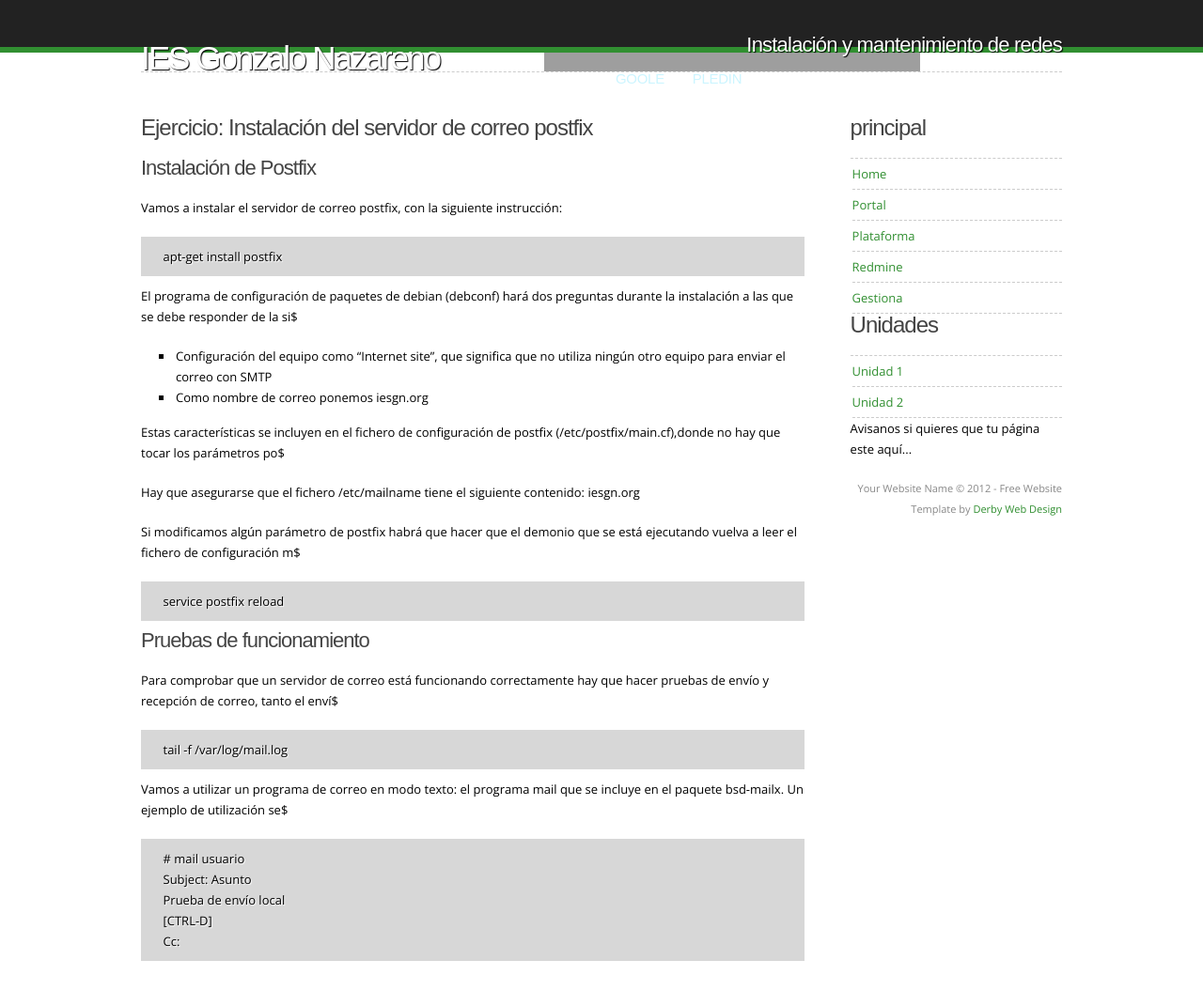
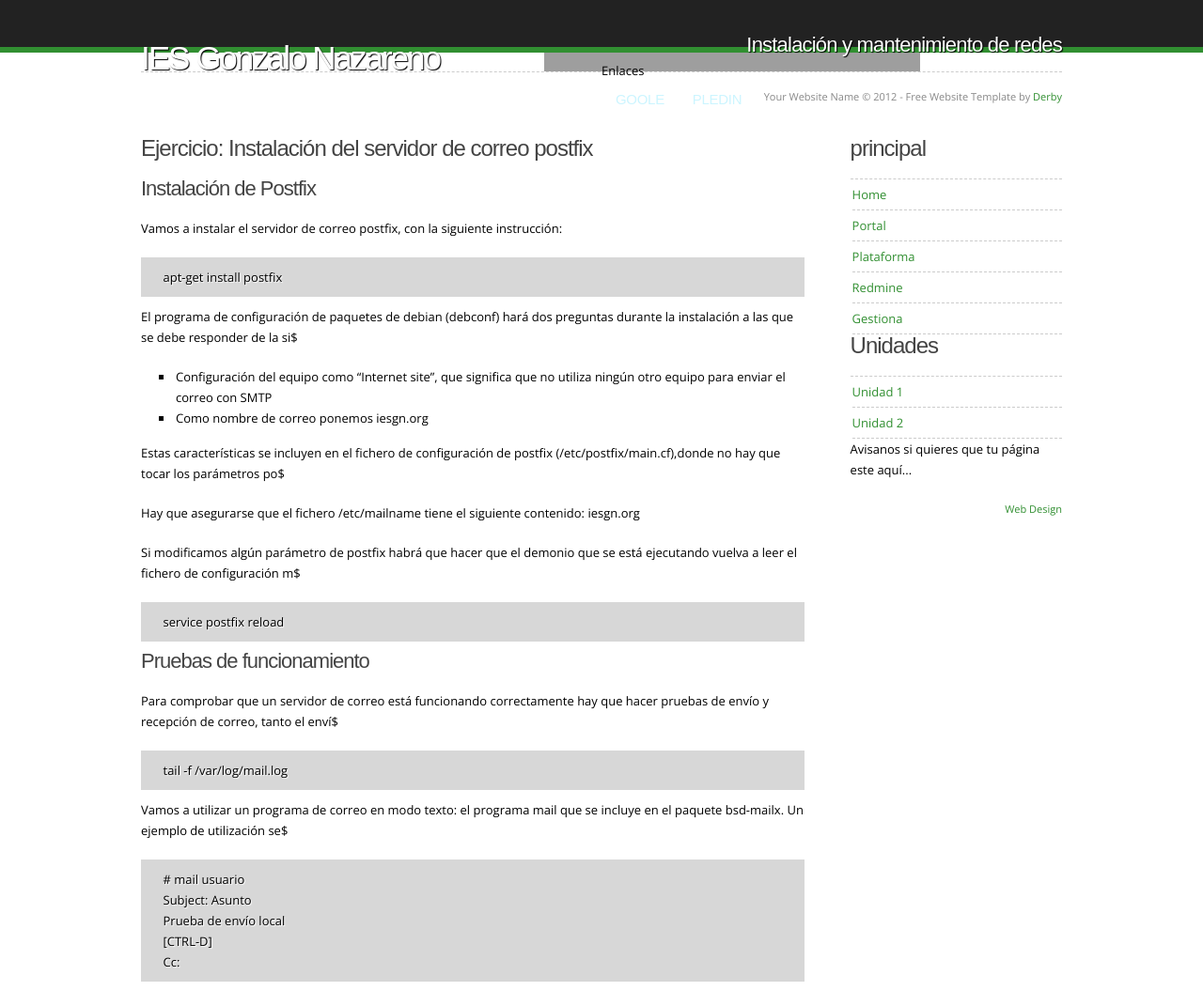
Before and after one commit to josedom24/josedom24.github.io, a Jekyll site: the page built from mod/redes/index.md, in a window 1280 px wide. Shown: the whole page at 94% size. Built offline with Jekyll 4.4.1, drawn with Linux system fonts in a browser that asks for light colours; nearby versions of some CDN libraries; some web fonts are replaced; library files that are not in the unit come from our copies; before the commit the page ends 1033 px from its top, so only the background shows below that; grey boxes are pictures that could not be loaded.

Commit message:
Update blog.html

```diff
--- a/_layouts/blog.html
+++ b/_layouts/blog.html
@@ -29,6 +29,7 @@
     <div id="menucont" class="clearfix">
         <div class="menu">
             <ul>
+                <p>{{page.menu|first}}</p>
             	{% assign pmenu = {{page.menu|first}} %}
              {% for m in site.data.menu %}
                 {% if pmenu == {{m.nombre}} %}
```
